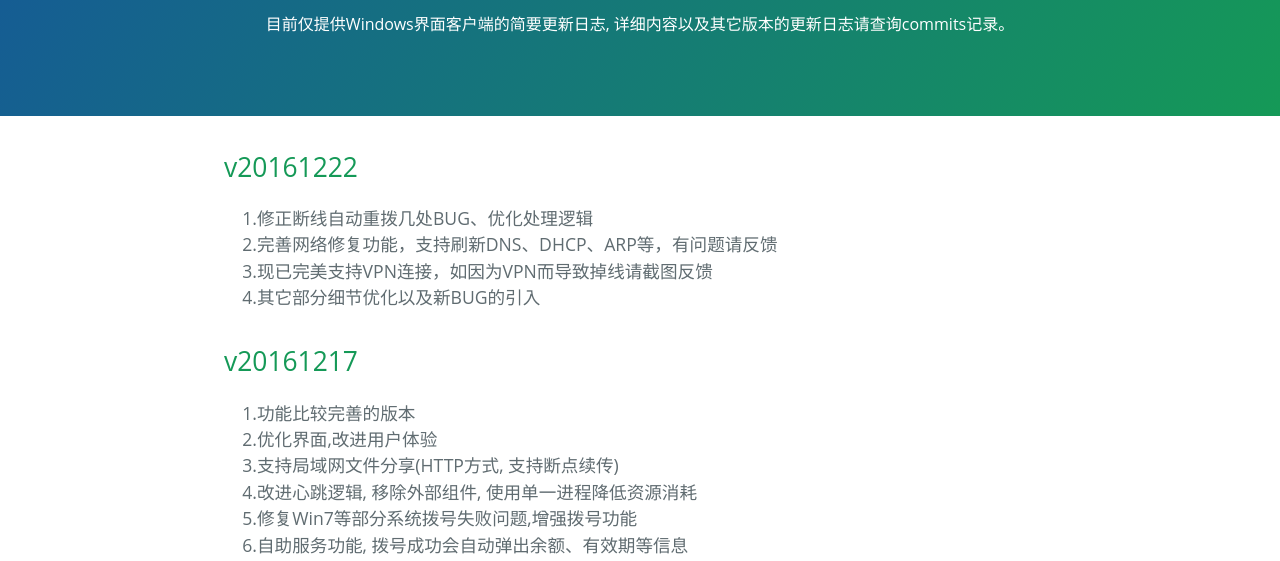
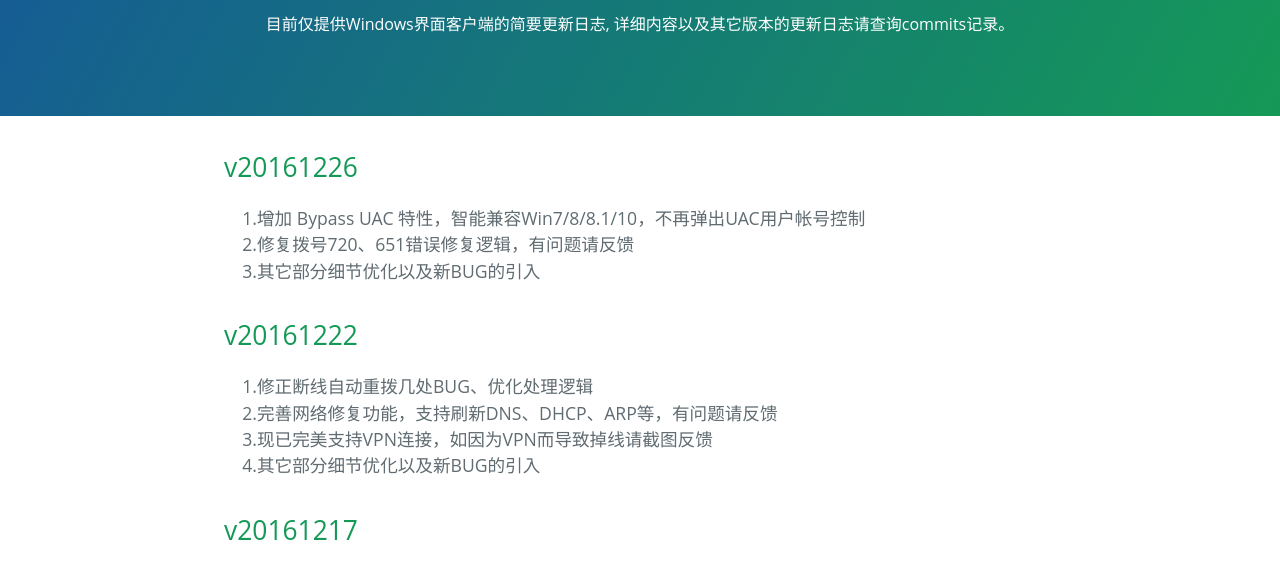
Before and after one commit to mentogdut/gdutwifi, a plain HTML site: page zh-cn/whatsnew.html in a window 1280 px wide. Shown: the part 225-786 px from the top of the page. Drawn offline with Linux system fonts and the light colour scheme.

Commit message:
v20161226

```diff
--- a/zh-cn/whatsnew.html
+++ b/zh-cn/whatsnew.html
@@ -30,6 +30,15 @@
 		目前仅提供Windows界面客户端的简要更新日志, 详细内容以及其它版本的更新日志请查询commits记录。
 	</section>
 	<section class="main-content">
+        <h2>
+            <a id="v20161226" class="anchor" href="#v20161226" aria-hidden="true"><span aria-hidden="true" class="octicon octicon-link"></span></a>
+            v20161226
+        </h2>
+        <p>
+            &nbsp;&nbsp;&nbsp;&nbsp;1.增加 Bypass UAC 特性，智能兼容Win7/8/8.1/10，不再弹出UAC用户帐号控制<br />
+            &nbsp;&nbsp;&nbsp;&nbsp;2.修复拨号720、651错误修复逻辑，有问题请反馈<br />
+            &nbsp;&nbsp;&nbsp;&nbsp;3.其它部分细节优化以及新BUG的引入
+        </p>
         <h2>
             <a id="v20161222" class="anchor" href="#v20161222" aria-hidden="true"><span aria-hidden="true" class="octicon octicon-link"></span></a>
             v20161222
```
Also changed, not shown: en-us/index.html (+1 -0 lines), index.html (+2 -0 lines), zh-cn/index.html (+1 -0 lines), 1 other file.
